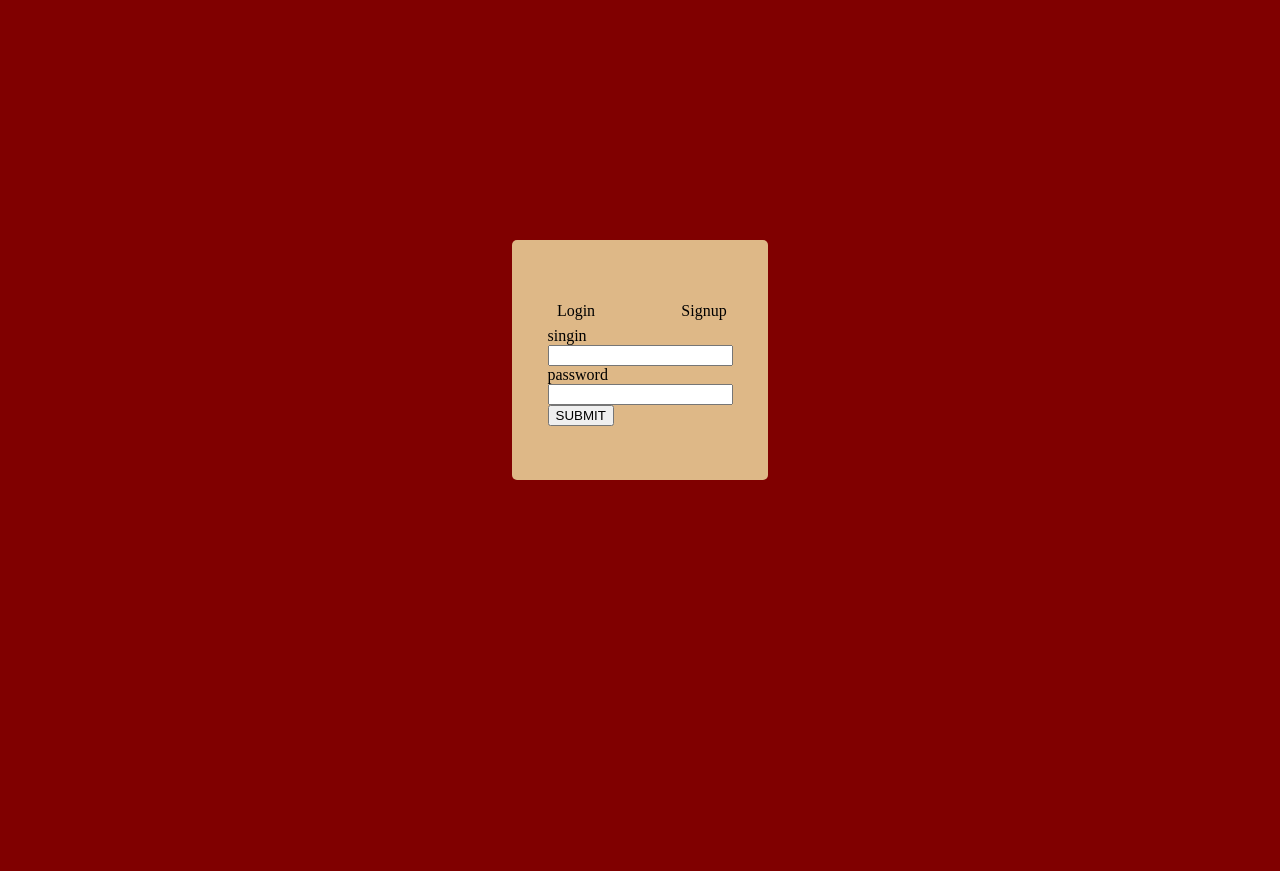
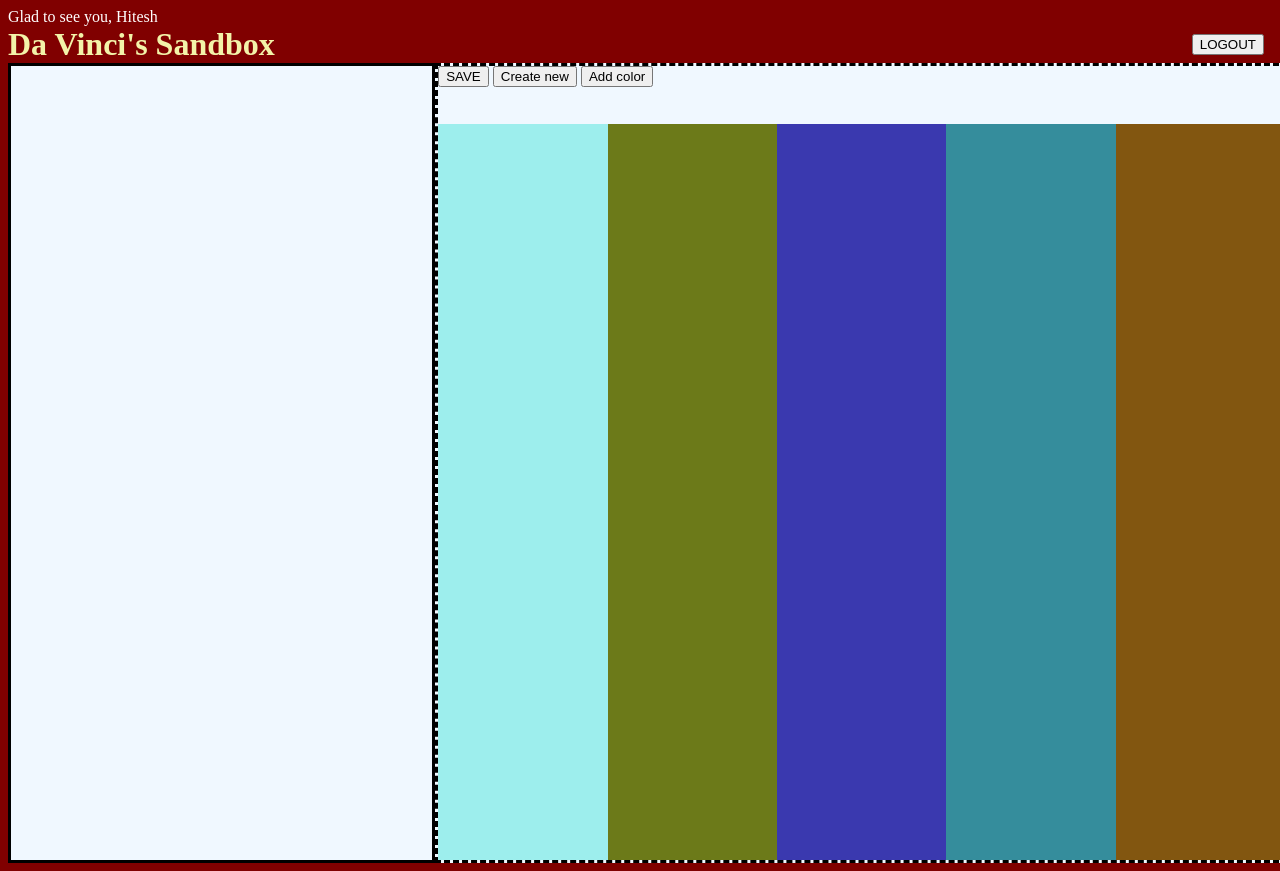
Before and after one commit to hiteshkhode/Pablo-s-palette, a website: page public/index.html in a window 1280 px wide. Before the commit the page ends 800 px from the top, so only its background shows below. Drawn offline with Linux system fonts and the light colour scheme.

Commit message:
beforediversion

```diff
--- a/index.js
+++ b/index.js
@@ -2,7 +2,7 @@ const mongoose = require("mongoose")
 const express = require('express')
 const crypto = require('crypto')
 require('dotenv').config()
-console.log('this is what should', process.env.MONGODBURI)
+
 const app = express()
 app.use(express.static('public'));
 app.use(express.json());
@@ -16,7 +16,7 @@ const signuptableschema = new mongoose.Schema({
     email: String,
     password: String,
     userid: String,
-    cryptoes: [{cryptocurrency : String, quantity: Number}]
+    palette: [{red : Number, green: Number, blue: Number}]
 })
 
 const signuptable = mongoose.model("signuptable", signuptableschema);
--- a/public/experimental.css
+++ b/public/experimental.css
@@ -50,3 +50,47 @@ body{
 #none{
     display: none;
 }
+
+/* ////////////////////////////////////////////////////////// THIS IS FOR MAIN CONTENT////////////////////////////////////// */
+
+#welcomemsgforuser{
+    color: white;
+}
+#davincititleandlogout{
+    display: flex;
+    align-items: center;
+}
+#davincih1{
+    margin: 0;
+    color: rgb(243, 243, 169);
+}
+#logoutbutton{
+    position: absolute;
+    right: 1rem;
+}
+#paletteexistingandcreation{
+    display: flex;
+    height: 100vh;
+    width: 100vw;
+    background-color: aliceblue;
+}
+#userspalettes{
+    flex-grow: 2;
+    border-style: solid;
+}
+#newpalettecreation{
+    display: flex;
+    flex-direction: column;
+    flex-grow: 3;
+    border-style: dashed;
+}
+#paletteactionbutton{
+    flex-grow: 0.5;
+}
+#colorsofpalette{
+    display: flex;
+    flex-grow: 10;
+}
+.randomcolor{
+    flex-grow: 1;
+}
--- a/public/experimental.js
+++ b/public/experimental.js
@@ -1,50 +1,76 @@
-var email, password
-var inflagcheck = 'login'
+// var email, password
+// var inflagcheck = 'login'
 
-function loginflagupdater(event){
-    if(event.target.getAttribute('id') === 'loginbutton'){
-        inflagcheck = 'login'
-        document.getElementById('loginbutton').style.color = 'black'
-        document.getElementById('signinbutton').style.color = 'gray'
+// function loginflagupdater(event){
+//     if(event.target.getAttribute('id') === 'loginbutton'){
+//         inflagcheck = 'login'
+//         document.getElementById('loginbutton').style.color = 'black'
+//         document.getElementById('signinbutton').style.color = 'gray'
+//     }
+//     else{
+//         inflagcheck = 'signup'
+//         document.getElementById('loginbutton').style.color = 'gray'
+//         document.getElementById('signinbutton').style.color = 'black'
+//     }
+//     console.log(inflagcheck)
+// }
+
+// document.getElementById("signupsubmit").addEventListener("submit", (event) => {
+//     event.preventDefault();
+//     console.log('im here', document.getElementById('emailinput').value)
+//     email = document.getElementById('emailinput').value;
+//     password = document.getElementById('passwordinput').value
+//     if(inflagcheck === 'signup'){
+//         fetch('/personadder',{
+//             method: 'POST',
+//             headers: {
+//                 'Content-Type': 'application/json',
+//             },
+//             body: JSON.stringify({email, password}),
+//             }).then(data => data.json().then(msg => processalert(msg.fallout)))
+//     }
+//     else{
+//         fetch('/login',{
+//             method: 'POST',
+//             headers: {
+//                 'Content-Type': 'application/json',
+//             },
+//             body: JSON.stringify({email, password}),
+//             }).then(data => data.json().then((msg) => {
+//                 processalert(msg.fallout);
+//                 if(msg.fallout === 'successul login') renderapp()
+//             }))
+//     }
+// })
+
+// function processalert(msg){
+//     msgbox = document.getElementsByClassName('processalert')[0]
+//     msgbox.setAttribute('id', '')
+//     document.getElementById('processalerttext').innerText = msg
+// }
+// function closemsgbox(){
+//     document.getElementsByClassName('processalert')[0].setAttribute('id', 'none')
+// }
+
+
+///////////////////////////////////////////////////////BELOW CODE IS FOR APP//////////////////////////////////////////////////////////
+
+renderapp()
+function renderapp(){
+    renderinitialcolors()
+}
+function renderinitialcolors(){
+    document.getElementById('colorsofpalette').innerHTML = ''
+    for (let i = 0; i < 5; i++) {
+        coloreddivgenerator()
     }
-    else{
-        inflagcheck = 'signup'
-        document.getElementById('loginbutton').style.color = 'gray'
-        document.getElementById('signinbutton').style.color = 'black'
-    }
-    console.log(inflagcheck)
 }
-
-document.getElementById("signupsubmit").addEventListener("submit", (event) => {
-    event.preventDefault();
-    console.log('im here', document.getElementById('emailinput').value)
-    email = document.getElementById('emailinput').value;
-    password = document.getElementById('passwordinput').value
-    if(inflagcheck === 'signup'){
-        fetch('/personadder',{
-            method: 'POST',
-            headers: {
-                'Content-Type': 'application/json',
-            },
-            body: JSON.stringify({email, password}),
-            }).then(data => data.json().then(msg => processalert(msg.fallout)))
-    }
-    else{
-        fetch('/login',{
-            method: 'POST',
-            headers: {
-                'Content-Type': 'application/json',
-            },
-            body: JSON.stringify({email, password}),
-            }).then(data => data.json().then(msg => processalert(msg.fallout)))
-    }
-})
-
-function processalert(msg){
-    msgbox = document.getElementsByClassName('processalert')[0]
-    msgbox.setAttribute('id', '')
-    document.getElementById('processalerttext').innerText = msg
+function coloreddivgenerator(){
+    div = document.createElement('div')
+    div.setAttribute('class', 'randomcolor')
+    div.style.background = 'rgb(' + Math.random()*256 + ', ' + Math.random()*256 + ', ' + Math.random()*256 + ')'
+    document.getElementById('colorsofpalette').appendChild(div)
 }
-function closemsgbox(){
-    document.getElementsByClassName('processalert')[0].setAttribute('id', 'none')
+function addpalettetodb(){
+    fetch('/addpalettetodb')
 }
--- a/public/index.html
+++ b/public/index.html
@@ -5,7 +5,7 @@
     <meta http-equiv="X-UA-Compatible" content="IE=edge">
     <meta name="viewport" content="width=device-width, initial-scale=1.0">
     <link rel="stylesheet" href="experimental.css">
-    <title>Document</title>
+    <title>Color palette</title>
 </head>
 <body>
     <!-- THIS IF FOR THE POPUP ALERT MESSAGE -->
@@ -15,7 +15,7 @@
     </div>
     <!-- THIS IF FOR THE LOGIN FORM /////////////////////////////////////// -->
 
-    <div id="signupbox" class="signupbox">
+    <!-- <div id="signupbox" class="signupbox">
         <div id="inbuttons">
             <div id="loginbutton" onclick="loginflagupdater(event)">Login</div>
             <div id="signinbutton" onclick="loginflagupdater(event)">Signup</div>
@@ -31,6 +31,29 @@
             <br>
             <button type="submit">SUBMIT</button>
         </form>
+    </div> -->
+
+<!-- THIS IS FOR THE MAIN RENDERED CONTENT////////////////////////////////////////////////////////////////////////////// -->
+
+    <div id=" " class="maincontent">
+        <div id="welcomemsgforuser">Glad to see you, Hitesh</div>
+        <div id="davincititleandlogout">
+            <div id="davinci"><h1 id="davincih1">Da Vinci's Sandbox</h1></div>
+            <button id="logoutbutton">LOGOUT</button>
+        </div>
+        <div id="paletteexistingandcreation">
+            <div id="userspalettes"></div>
+            <div id="newpalettecreation">
+                <div id="paletteactionbutton">
+                    <button id="savepalette">SAVE</button>
+                    <button id="createnewpalette" onclick="renderinitialcolors()">Create new</button>
+                    <button id="addcolortopalette" onclick="coloreddivgenerator()">Add color</button>
+                </div>
+                <div id="colorsofpalette">
+
+                </div>
+            </div>
+        </div>
     </div>
     <script src="experimental.js"></script>
 </body>
```
Also changed, not shown: public/favicon.ico.
